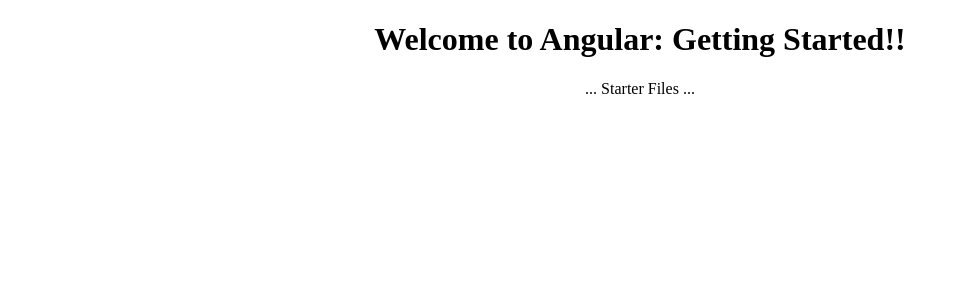
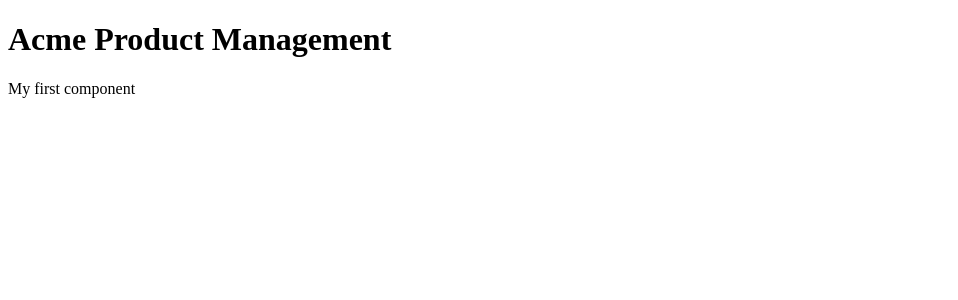
Before and after one commit to walteragile/ng-getting-started, an Angular app: page / in a window 1280 px wide. Shown: the top 300 px of the page, without its empty margins (0-958 px from the left). Built offline with nearby package versions, Linux system fonts and the light colour scheme.

Commit message:
04 Creating the app component

```diff
--- a/src/app/app.component.ts
+++ b/src/app/app.component.ts
@@ -2,9 +2,13 @@
 
 @Component({
   selector: 'pm-root',
-  templateUrl: './app.component.html',
-  styleUrls: ['./app.component.css']
+  template: `
+    <div>
+      <h1>{{pageTitle}}</h1>
+      <div>My first component</div>
+    </div>
+  `
 })
 export class AppComponent {
-  title = 'Angular: Getting Started';
+  pageTitle = 'Acme Product Management';
 }
```
Also changed, not shown: 1 other file (tests, documents, lock files or other folders).
